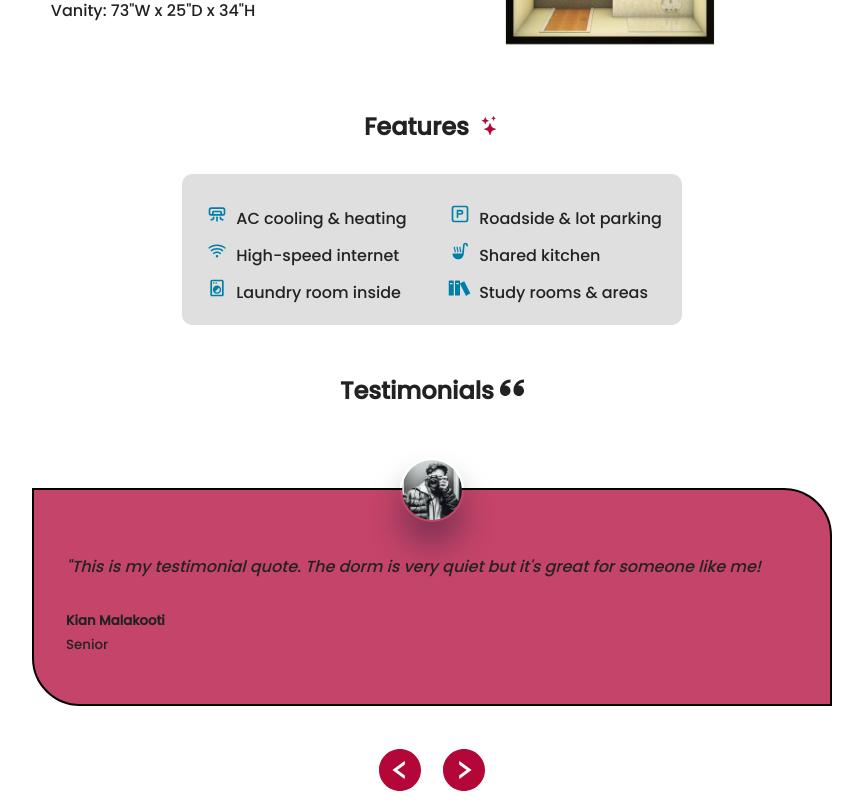
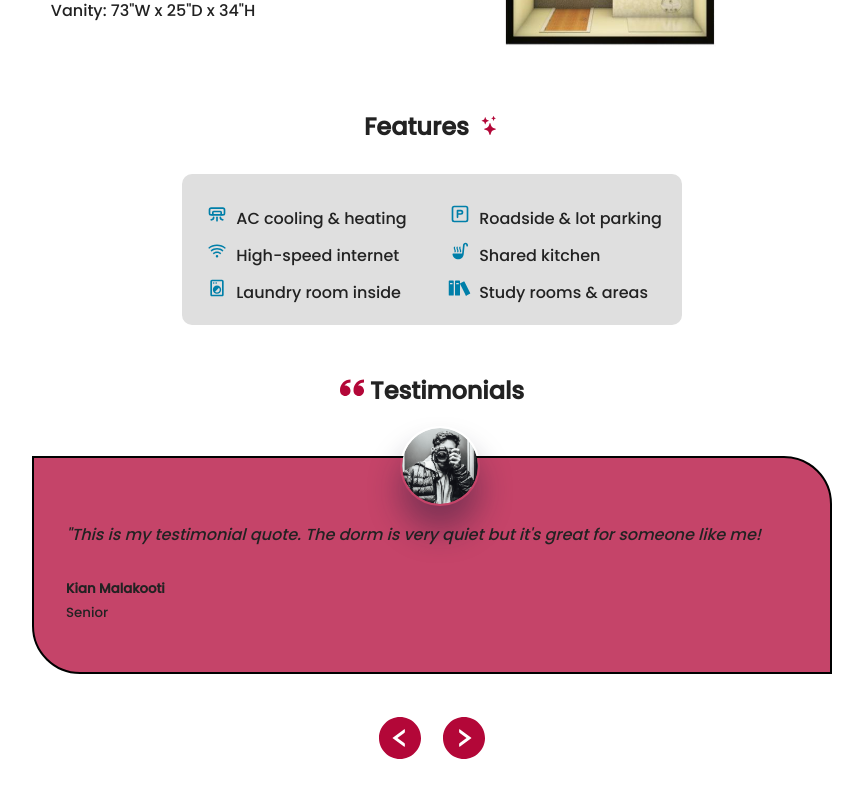
Before and after one commit to kianxm/dorm-tours, a React (Create React App) app: page /dorms/campisi-hall in a window 1280 px wide. Shown: the part 1185-1985 px from the top of the page, without its empty margins (208-1071 px from the left). After the commit the page ends 1953 px from the top, so only its background shows below. Built offline with nearby package versions, Linux system fonts and the light colour scheme.

Commit message:
Minor changes

```diff
--- a/src/pages/Dorm.css
+++ b/src/pages/Dorm.css
@@ -126,10 +126,14 @@
     margin-top: 3rem;
 }
 
+.testimonials__head svg{
+    color: var(--second-text-color);
+}
+
 .testimonial {
     position: relative;
     text-align: left;
-    margin-top: 5rem;
+    margin-top: 3rem;
     padding: 3rem 2rem;
     border-radius: 0 3rem 0 3rem;
     background: rgba(179, 7, 56, 0.753);
@@ -138,11 +142,11 @@
 }
 
 .testimonial__avatar img {
-    width: 4rem;
-    height: 4rem;
+    width: 5rem;
+    height: 5rem;
     overflow: hidden;
     position: absolute;
-    border-radius: 2rem;
+    border-radius: 2.5rem;
     border: 2px solid transparent;
     top: -2rem;
     left: calc(50% - 2rem);
--- a/src/pages/Dorm.js
+++ b/src/pages/Dorm.js
@@ -110,7 +110,7 @@ const Dorm = (props) => {
 
     <section className='testimonials'>
       <div className='container testimonials__container'>
-        <h2 className='testimonials__head'>Testimonials <ImQuotesLeft/></h2>
+        <h2 className='testimonials__head'><ImQuotesLeft/> Testimonials</h2>
         <div className='testimonial'>
           <div className='testimonial__avatar'>
             <img src={avatar} alt={studentName}/>
```
